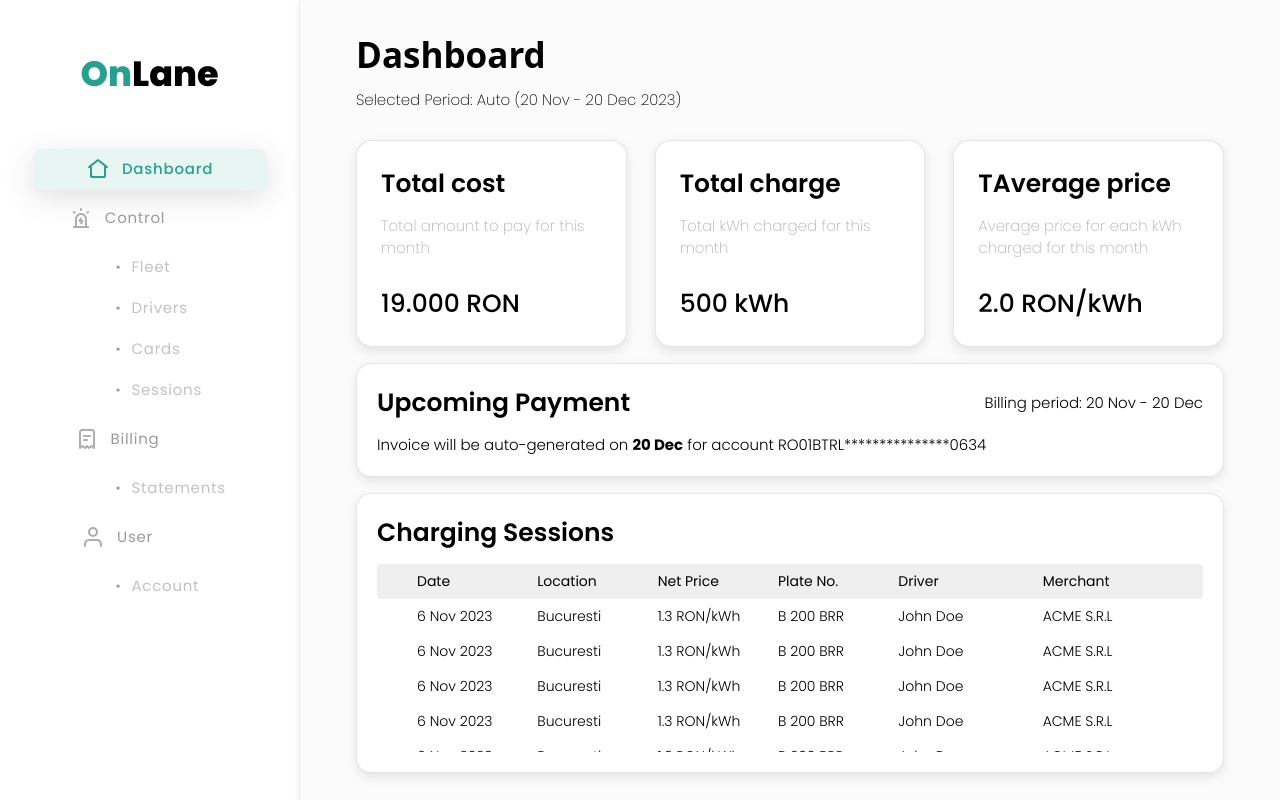
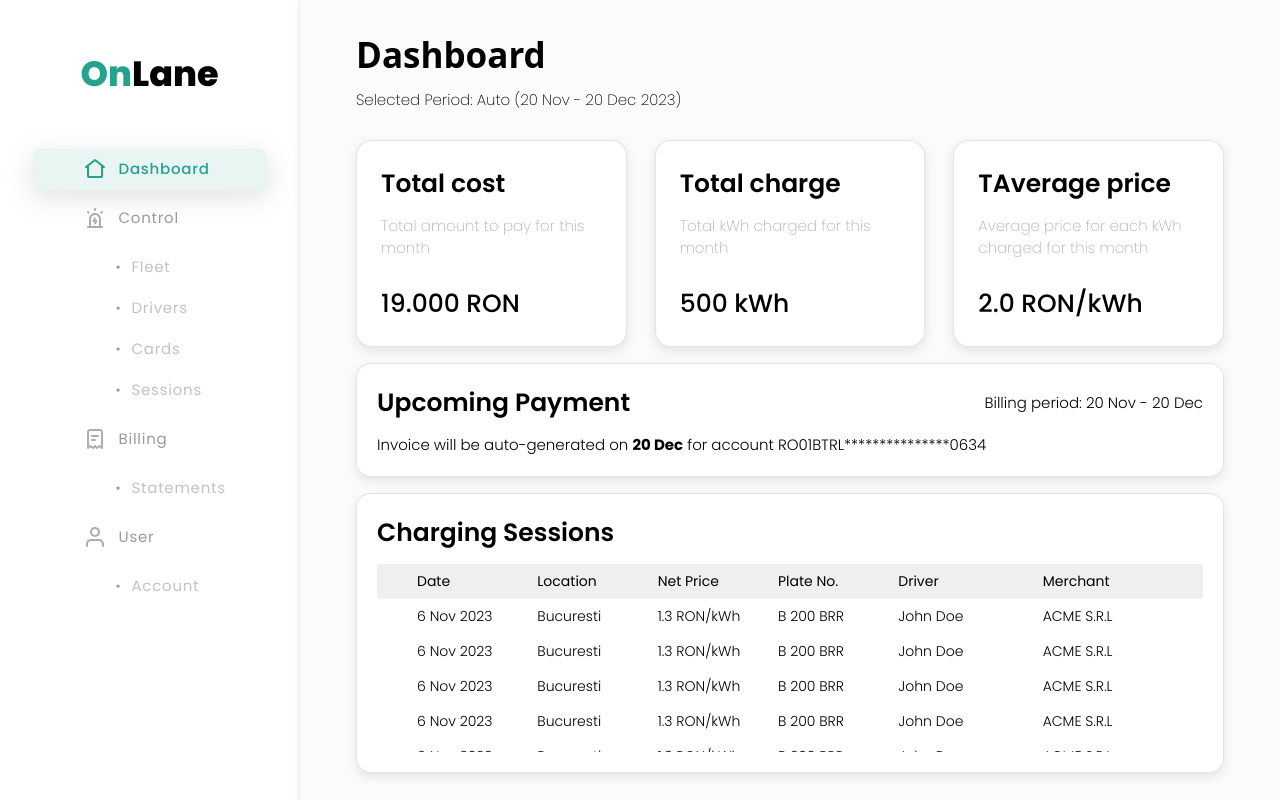
Before and after one commit to gulnabi-afridi/onlane-app, a React (Create React App) app: page /dashboard in a window 1280 px wide. Built offline with nearby package versions, Linux system fonts and the light colour scheme.

Commit message:
left navigation issues solved

```diff
--- a/src/components/shared/LeftNavigation/LeftNavigation.jsx
+++ b/src/components/shared/LeftNavigation/LeftNavigation.jsx
@@ -14,18 +14,20 @@ const LeftNavigation = ({ selectedOption, setSelectedOption }) => {
       <div className='w-full flex flex-col gap-2 justify-center items-center'>
         <button
           onClick={() => setSelectedOption('dashboard')}
-          className={`w-full max-w-[234px] flex justify-center items-center gap-3 h-[41px] rounded-[8px] ${
+          className={`w-full max-w-[234px] grid grid-cols-[80px,calc(100%-80px)] justify-center items-center gap-3 h-[41px] rounded-[8px] ${
             selectedOption === 'dashboard'
               ? 'leftNavigationSha'
               : 'bg-transparent'
           }  `}
         >
-          <Icons.home
-            ClassName='w-[24px] h-[24px]'
-            fill={`${selectedOption === 'dashboard' ? '#25A18E' : '#C2C2C2'}`}
-          />
+          <div className='w-full flex justify-end items-center'>
+            <Icons.home
+              ClassName='w-[24px] h-[24px]'
+              fill={`${selectedOption === 'dashboard' ? '#25A18E' : '#C2C2C2'}`}
+            />
+          </div>
           <Typography.MediumText
-            styles={` tracking-wider ${
+            styles={` tracking-wider w-full text-start ${
               selectedOption === 'dashboard'
                 ? 'text-success-main font-medium'
                 : 'text-[#C2C2C2] font-normal'
@@ -37,10 +39,16 @@ const LeftNavigation = ({ selectedOption, setSelectedOption }) => {
         {/* control ---->  */}
         {leftNavigation.map((item, index) => {
           return (
-            <div key={index} className='w-full flex flex-col gap-2'>
-              <button className='w-full max-w-[234px] flex justify-center items-center gap-3 h-[41px] rounded-[8px]'>
-                {item.icon}
-                <Typography.MediumText styles='font-normal tracking-wider text-black-cool'>
+            <div
+              key={index}
+              className='w-full flex flex-col justify-center items-center gap-2'
+            >
+              <button className='w-full  max-w-[234px] grid grid-cols-[80px,calc(100%-80px)] justify-center items-center gap-3 h-[41px] rounded-[8px]'>
+                <div className='w-full flex justify-end items-center'>
+                  {item.icon}
+                </div>
+
+                <Typography.MediumText styles='font-normal tracking-wider text-black-cool text-start'>
                   {item.category}
                 </Typography.MediumText>
               </button>
--- a/src/components/shared/LeftNavigation/SmallScreenLeftNavigation.jsx
+++ b/src/components/shared/LeftNavigation/SmallScreenLeftNavigation.jsx
@@ -44,13 +44,13 @@ const SmallScreenLeftNavigation = ({ selectedOption, setSelectedOption }) => {
             <span className='text-success-main'>On</span>
             <span className='text-black-main'>Lane</span>
           </p>
-          <div className='w-full max-w-[200px] flex flex-col gap-2 justify-center items-center mt-8'>
+          <div className='w-full max-w-[200px] flex flex-col gap-1 sm:gap-2 justify-center items-center mt-8'>
             <button
               onClick={() => {
                 setSelectedOption('dashboard');
                 setIsOpen(false);
               }}
-              className={`w-full grid grid-cols-[1.4fr,3fr] justify-start text-center items-center gap-3 h-[41px] rounded-[8px] ${
+              className={`w-full grid grid-cols-[1.4fr,3fr] justify-start text-center items-center gap-3 h-[35px] sm:h-[41px] rounded-[8px] ${
                 selectedOption === 'dashboard'
                   ? 'leftNavigationSha'
                   : 'bg-transparent'
@@ -79,8 +79,11 @@ const SmallScreenLeftNavigation = ({ selectedOption, setSelectedOption }) => {
             {/* control ---->  */}
             {leftNavigation.map((item, index) => {
               return (
-                <div key={index} className='w-full flex flex-col gap-2'>
-                  <button className='w-full max-w-[234px] grid grid-cols-[1.4fr,3fr] justify-start items-center gap-3 h-[41px] rounded-[8px]'>
+                <div
+                  key={index}
+                  className='w-full flex flex-col gap-0 sm:gap-2'
+                >
+                  <button className='w-full max-w-[234px] grid grid-cols-[1.4fr,3fr] justify-start items-center gap-3 h-[35px] sm:h-[41px] rounded-[8px]'>
                     <div className='w-full flex justify-end'>{item.icon}</div>
                     <div className='w-full flex justify-start'>
                       <Typography.MediumText styles='font-normal tracking-wider text-black-cool'>
@@ -102,7 +105,7 @@ const SmallScreenLeftNavigation = ({ selectedOption, setSelectedOption }) => {
                             list === selectedOption
                               ? 'leftNavigationSha'
                               : 'bg-transparent'
-                          }  h-[41px] max-w-[234px] group justify-start items-center gap-1`}
+                          }  h-[35px] sm:h-[41px] max-w-[234px] group justify-start items-center gap-1`}
                         >
                           <div className='w-full flex justify-end'>
                             <LuDot
```
